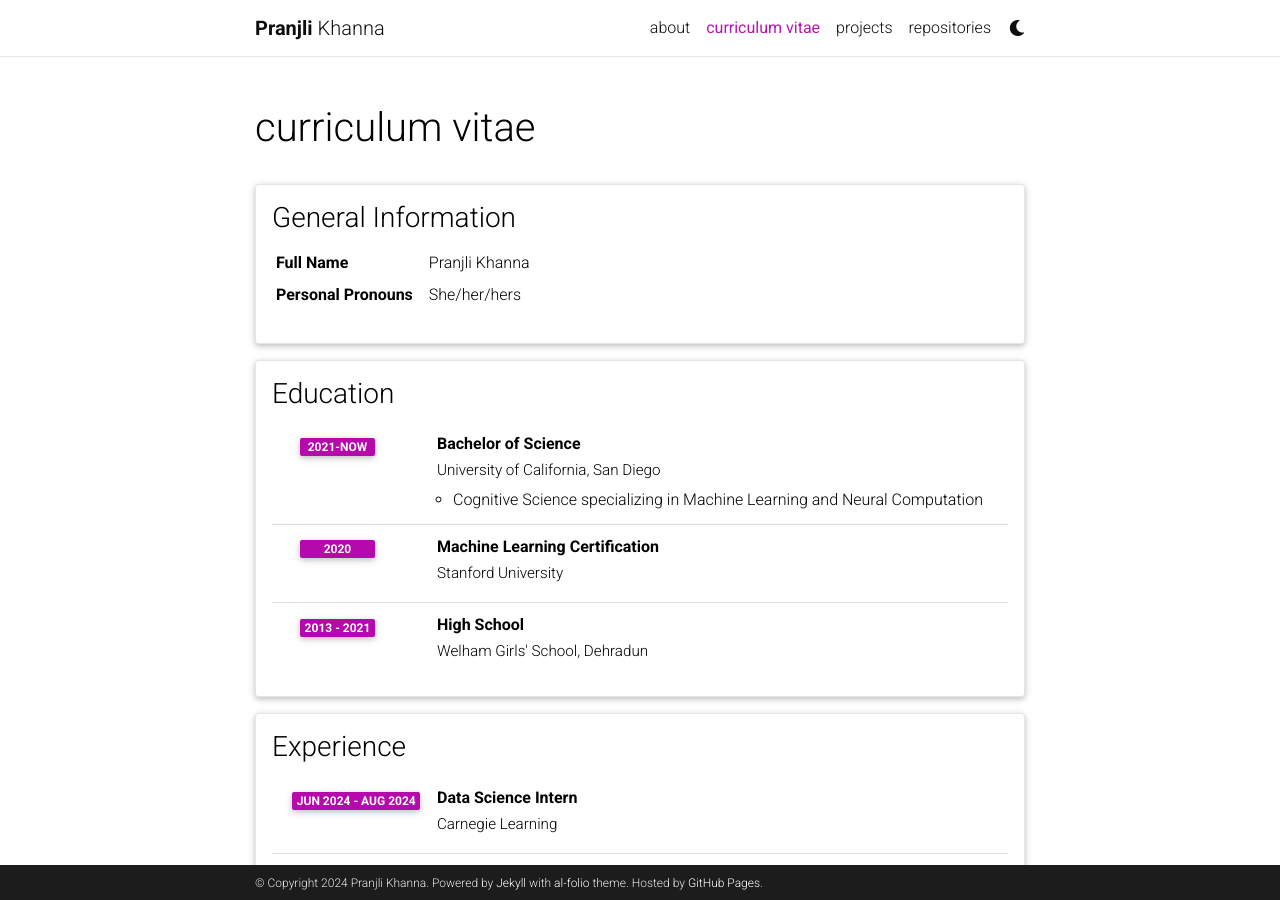
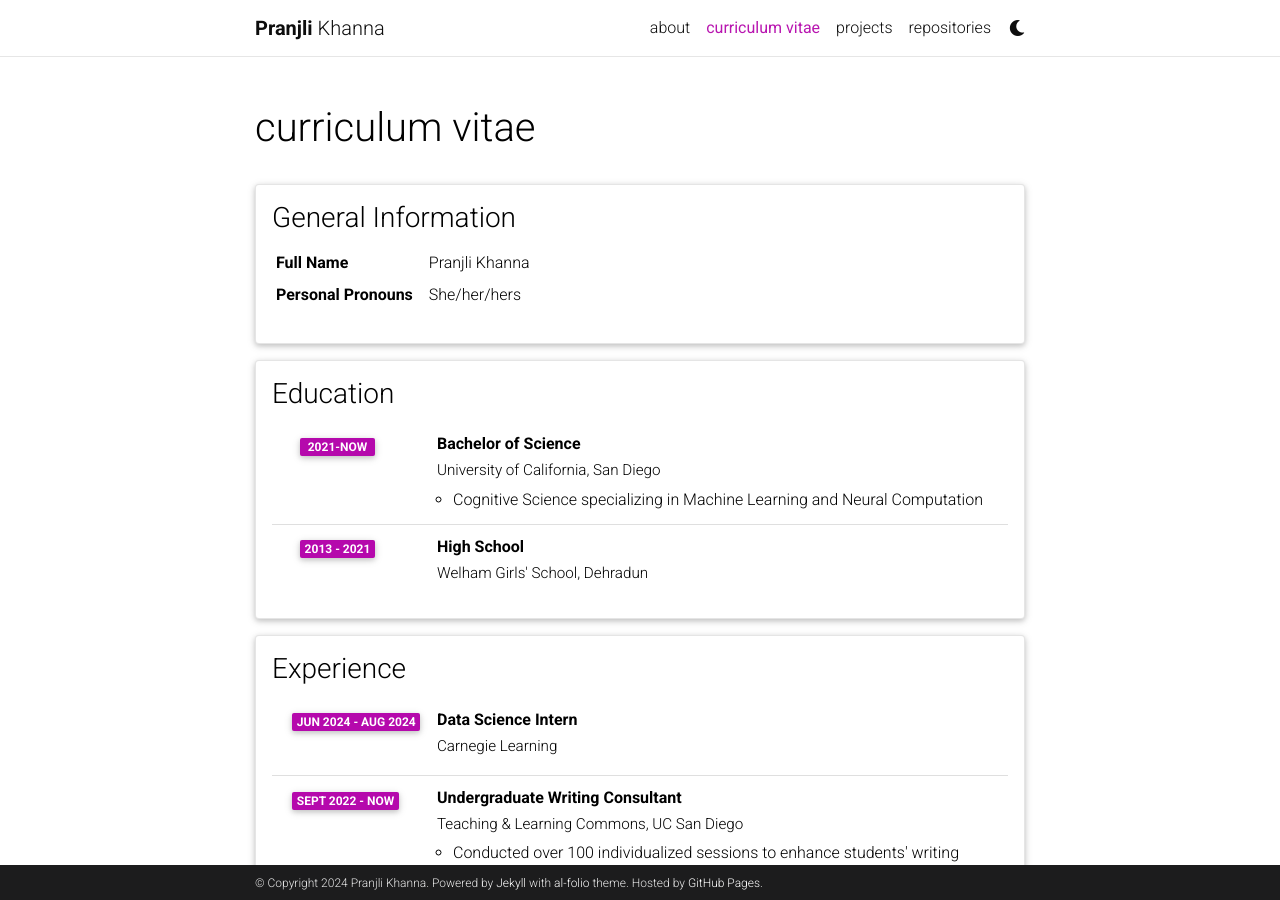
Before and after one commit to pranjlikhanna/pranjlikhanna.github.io, a Jekyll site: the page built from _pages/curriculum vitae.md, in a window 1280 px wide and 900 px high. Built offline with Jekyll 4.4.1, drawn with Linux system fonts in a browser that asks for light colours; comment, search, counter and statistics services are not loaded; a style sheet for code colours, icons or effects is not loaded.

Commit message:
education update

```diff
--- a/_data/cv.yml
+++ b/_data/cv.yml
@@ -14,9 +14,6 @@
       year: 2021-now
       description: Cognitive Science specializing in Machine
         Learning and Neural Computation
-    - title: Machine Learning Certification
-      institution: Stanford University
-      year: 2020
     - title: High School
       institution: Welham Girls' School, Dehradun
       year: 2013 - 2021
```
